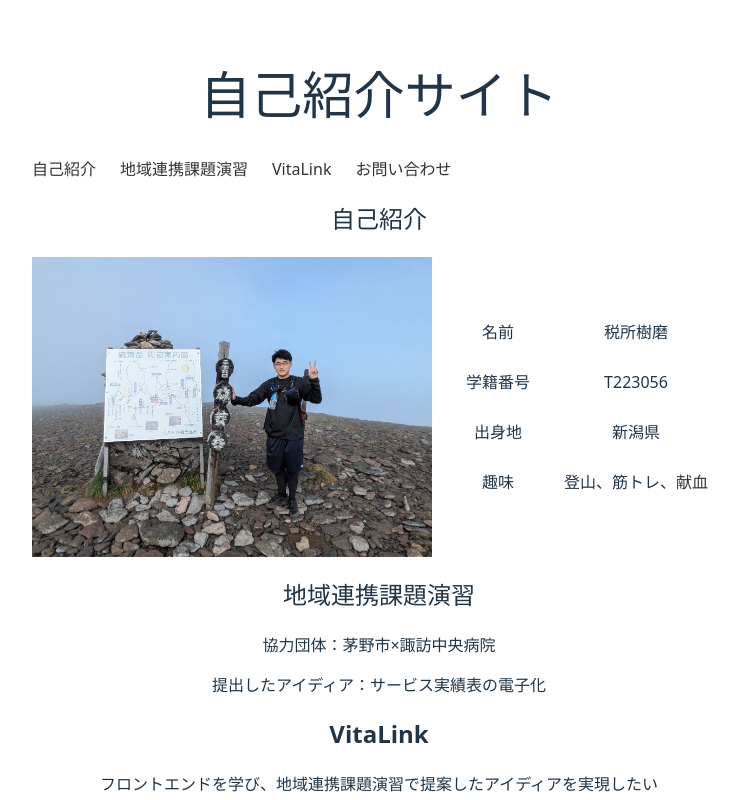
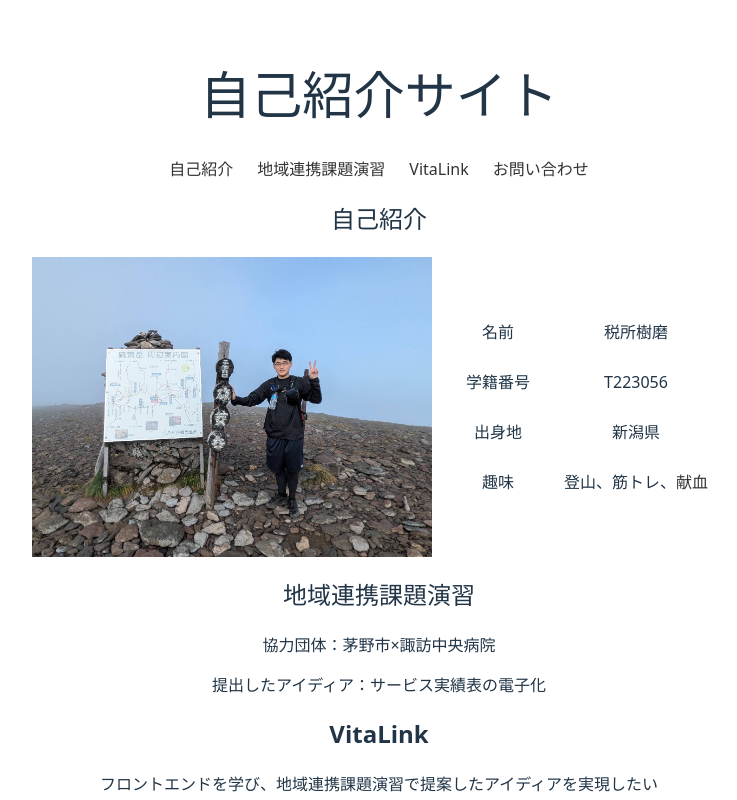
Before and after one commit to SaishoTatsuma/VitaLink_2, a React (Vite) app in the folder react-portfolio/: page / in a window 1280 px wide. Shown: the top 800 px of the page, without its empty margins (261-998 px from the left). Built offline with nearby package versions, Linux system fonts and the light colour scheme.

Commit message:
update navが中央に表示されるようにした

```diff
--- a/react-portfolio/src/App.css
+++ b/react-portfolio/src/App.css
@@ -3,6 +3,13 @@
   margin: 0 auto;
   padding: 2rem;
   text-align: center;
+}
+
+nav {
+  margin: 0;
+  display: flex;
+  justify-content: center; /* 横方向中央 */
+  align-items: center;     /* 縦方向中央 */
 }
 
 ul {
```
